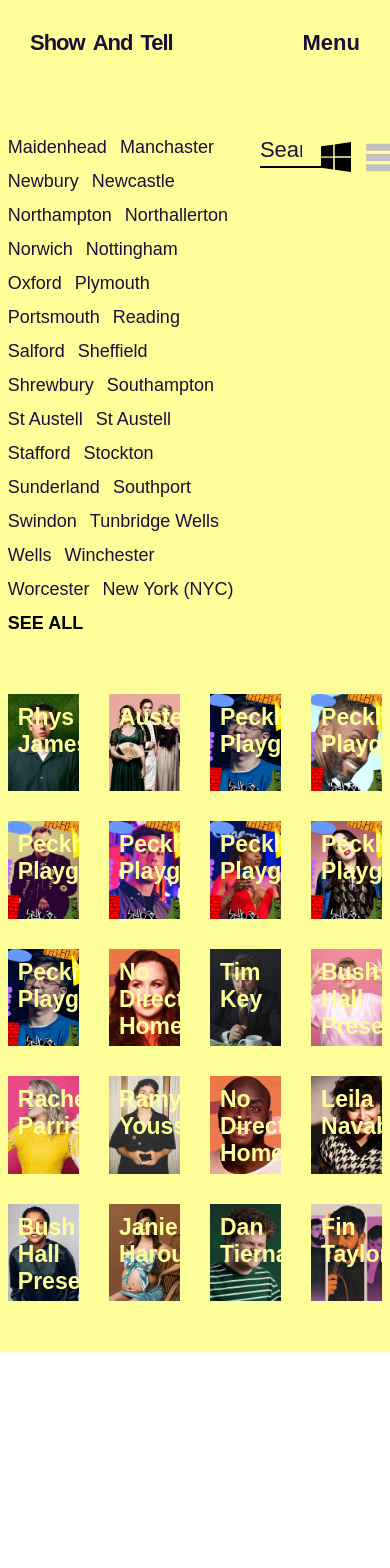
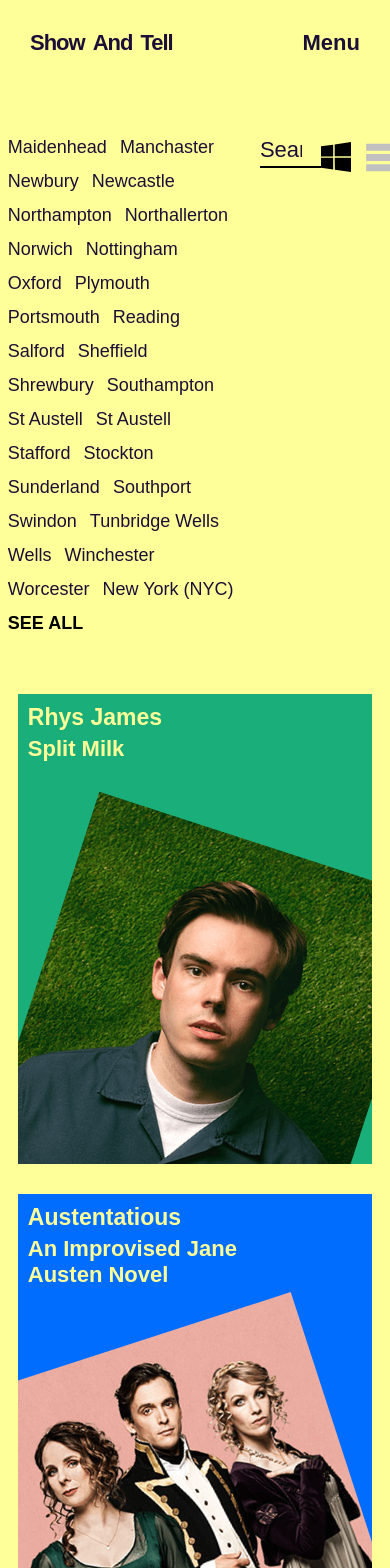
Before and after one commit to eduarf/show-and-tell, a React (Vite) app: page /events in a window 390 px wide. Shown: the top 1568 px of the page. Before the commit the page ends 1352 px from the top, so only its background shows below. Built offline with nearby package versions, Linux system fonts and the light colour scheme; a web font is replaced by a local one.

Commit message:
EventListColumn responsive

```diff
--- a/src/components/event-lists/EventLists.jsx
+++ b/src/components/event-lists/EventLists.jsx
@@ -7,8 +7,6 @@
 
 const EventLists = () => {
   const isRow = useSelector((state) => state.eventList.isRow);
-  console.log(isRow);
-
   return (
     <StyledEventLists>
       {isRow ? <EventListRow /> : <EventListColumn />}
--- a/src/components/event-lists/eventListColumn/EventListColumn.jsx
+++ b/src/components/event-lists/eventListColumn/EventListColumn.jsx
@@ -6,11 +6,18 @@
   grid-template-columns: repeat(4, minmax(0, 1fr));
   gap: 3rem;
   margin-top: 6rem;
+  @media only screen and (max-width: 720px) {
+    grid-template-columns: minmax(0, 1fr);
+    padding: 0 2rem;
+  }
+  @media only screen and (max-width: 480px){
+    padding: 0 1rem;
+  }
 `;
 const StyledEventCard = styled.div`
   position: relative;
   cursor: pointer;
-    background-color: var(--color-green);
+  background-color: ${props => props.$indeks ? 'var(--color-green)' : 'var(--color-blue)' };
   overflow: hidden;
 `;
 const StyledCardTitleContainer = styled.div`
@@ -30,16 +37,25 @@
   color: var(--color-primary);
   width: 70%;
   font-size: 2.2rem;
-    margin-top: .5rem;
+  margin-top: 0.5rem;
 `;
 const StyledCardImgContainer = styled.div`
-transition: all .3s ease-in-out;
+  transition: all 0.3s ease-in-out;
   height: 100%;
   width: 100%;
   position: relative;
   z-index: 3;
+  @media only screen and (max-width: 720px) {
+    transform: ${(props) =>
+      props.$indeks
+        ? "translate(0%, 30%) rotate(18deg)"
+        : "translate(0%, 30%) rotate(-18deg)"};
+  }
   &:hover {
-        transform: translate(50%, 15%) rotate(-30deg);
+    transform: ${(props) =>
+      props.$indeks
+        ? "translate(50%, 15%) rotate(-30deg)"
+        : "translate(50%, 15%) rotate(30deg)"};
   }
 `;
 const StyledCardImg = styled.img`
@@ -60,20 +76,18 @@
 
   const uniqueItemsArray = Object.values(uniqueItems);
 
-  console.log(uniqueItemsArray);
-
   return (
     <StyledEventListColumn>
-      {uniqueItemsArray.map((item) => {
+      {uniqueItemsArray.map((item, index) => {
+        const indeks = index % 2 === 0 ? true : false;
+        console.log(indeks);
         return (
-          <StyledEventCard key={item.id}>
+          <StyledEventCard key={item.id} $indeks={indeks}>
             <StyledCardTitleContainer>
-              <StyledCardHeading>
-                {item.group}
-              </StyledCardHeading>
+              <StyledCardHeading>{item.group}</StyledCardHeading>
               <StyledDescription>{item.gamesName}</StyledDescription>
             </StyledCardTitleContainer>
-            <StyledCardImgContainer>
+            <StyledCardImgContainer $indeks={indeks}>
               <StyledCardImg src={item.photoNormal} />
             </StyledCardImgContainer>
           </StyledEventCard>
```
Lines whose indentation alone changed are shown as unchanged.
